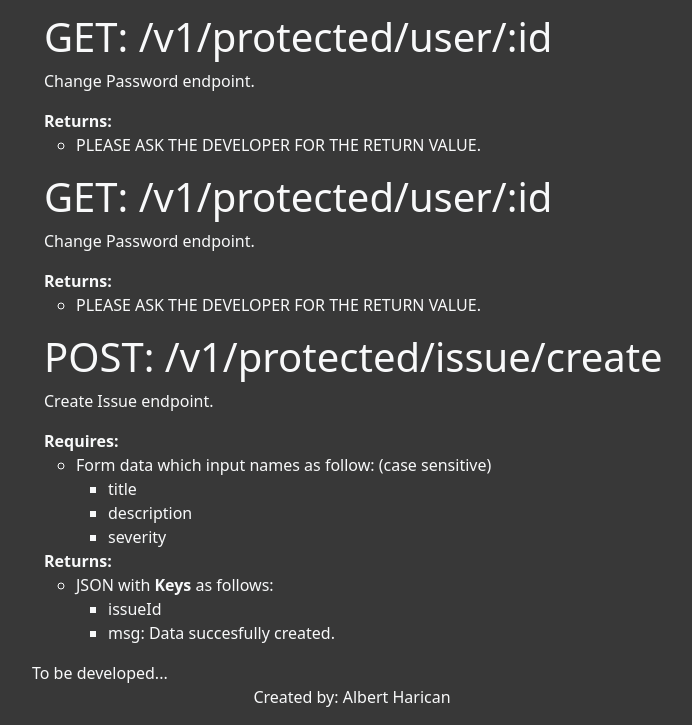
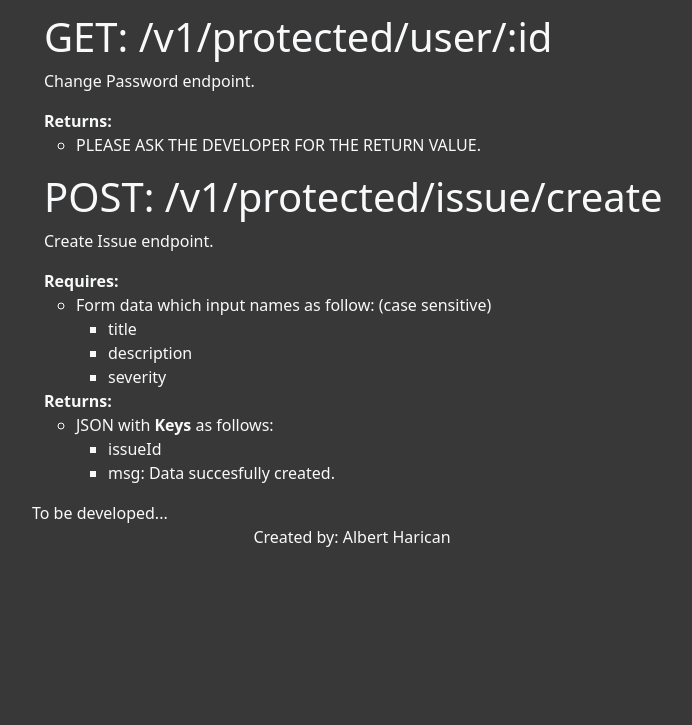
Before and after one commit to Vaerrwenn/issue-tracker, a plain HTML site: page docs/index.html in a window 1280 px wide. Shown: the part 1523-2248 px from the top of the page, without its empty margins (288-980 px from the left). After the commit the page ends 2088 px from the top, so only its background shows below. Drawn offline with nearby package versions, Linux system fonts and the light colour scheme.

Commit message:
Update index.html
- Removed a duplicated data.

```diff
--- a/docs/index.html
+++ b/docs/index.html
@@ -247,19 +247,6 @@
                     </ul>
                 </div>
                 <div class="row">
-                    <h1 class="display-6" id="show-user">GET: /v1/protected/user/:id</h1>
-                    <p>Change Password endpoint.</p>
-                    <ul class="list-unstyled">
-                        <li><b>Returns:</b>
-                            <ul>
-                                <li>
-                                    PLEASE ASK THE DEVELOPER FOR THE RETURN VALUE.
-                                </li>
-                            </ul>
-                        </li>
-                    </ul>
-                </div>
-                <div class="row">
                     <h1 class="display-6" id="create-issue">POST: /v1/protected/issue/create</h1>
                     <p>Create Issue endpoint.</p>
                     <ul class="list-unstyled">
```
